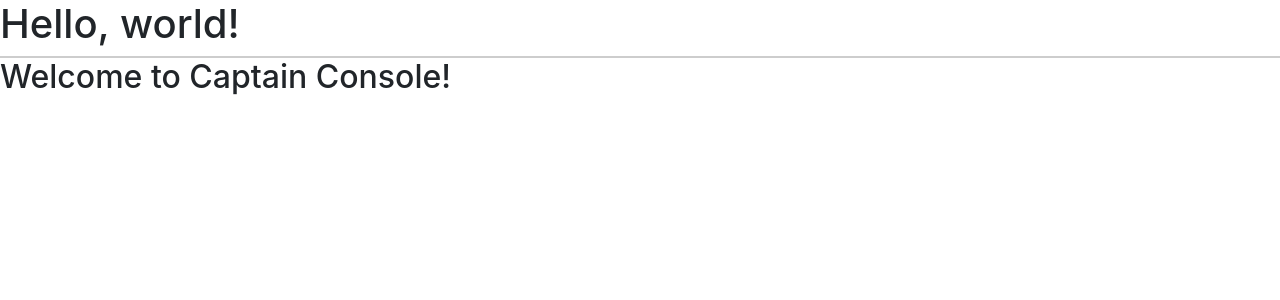
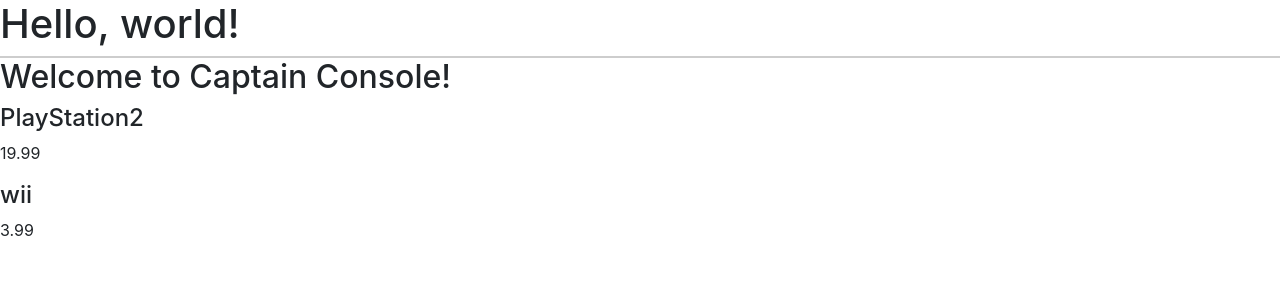
Before and after one commit to TheRobertSnow/HR_Dropouts_Vol_2, a Django app: page / in a window 1280 px wide. Shown: the part 56-356 px from the top of the page. Run offline with Django 3.2, Linux system fonts and the light colour scheme; some libraries are stand-ins or nearby versions.

Commit message:
Added content to home.html

```diff
--- a/captain_console/CaptainConsole/views.py
+++ b/captain_console/CaptainConsole/views.py
@@ -1,8 +1,11 @@
 from django.shortcuts import render
-
+products = [
+    {'name':'PlayStation2', 'price': 19.99},
+    {'name':'wii', 'price': 3.99},
+]
 # Create your views here.
 def home(request):
-    return render(request, 'CaptainConsole/home.html')
+    return render(request, 'CaptainConsole/home.html', context={ 'products': products })
 
 def login(request):
     return render(request, 'CaptainConsole/login.html')
--- a/captain_console/templates/CaptainConsole/home.html
+++ b/captain_console/templates/CaptainConsole/home.html
@@ -1,4 +1,10 @@
 {% extends 'base.html' %}
 {% block content %}
     <h2>Welcome to Captain Console!</h2>
+    {% for product in products %}
+      <div class="product-container">
+        <h4>{{ product.name }}</h4>
+        <p>{{ product.price }}</p>
+      </div>
+    {% endfor %}
 {% endblock %}
```
